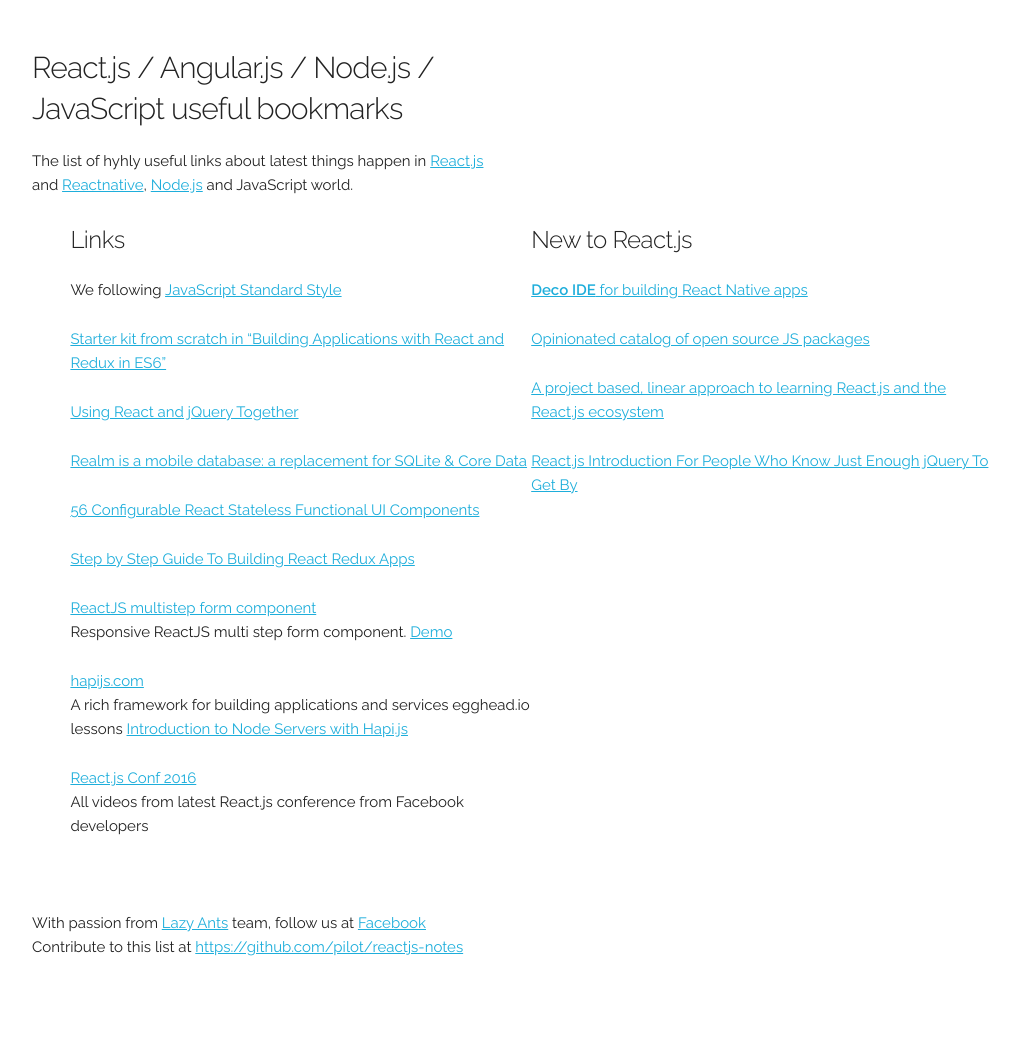
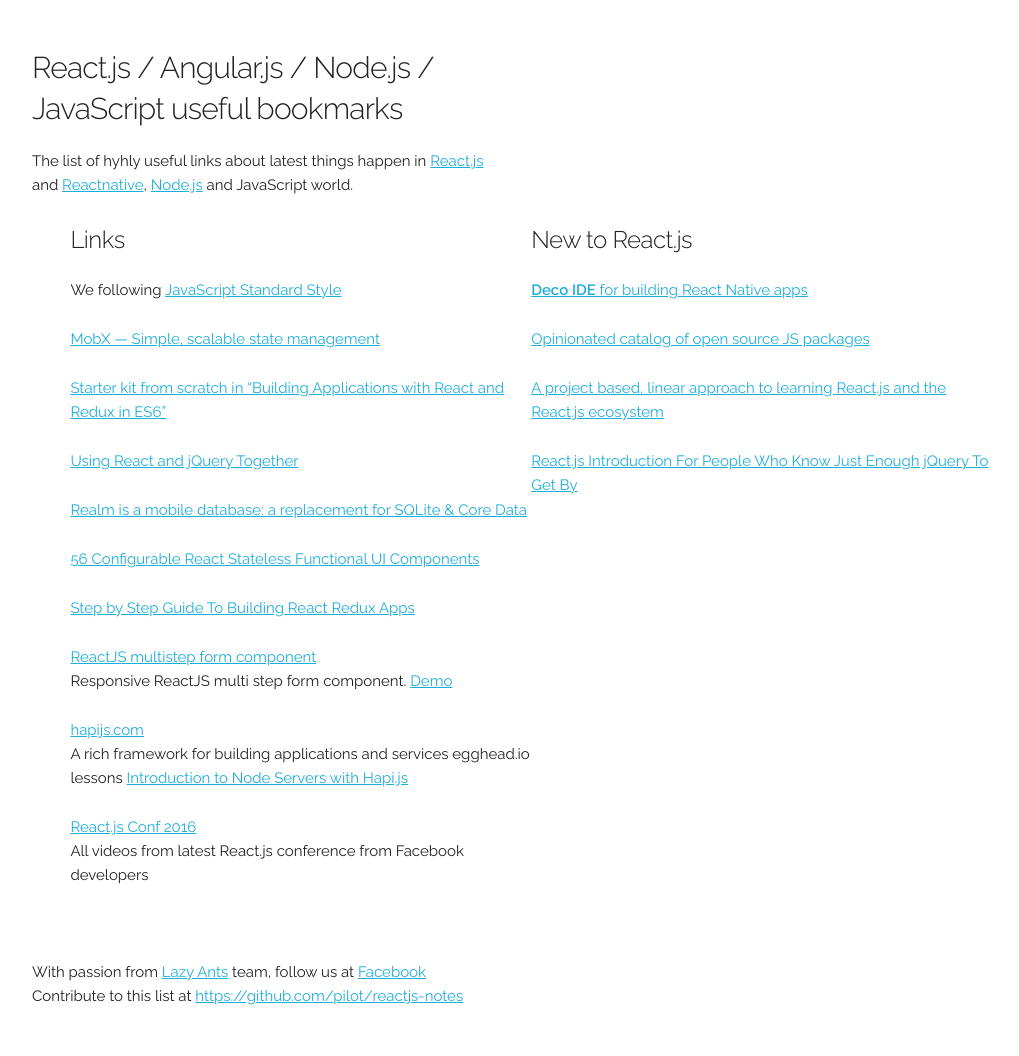
Before and after one commit to pilot/reactjs-notes, a plain HTML site: page index.html in a window 1280 px wide. Shown: the whole page, without its empty margins (128-1147 px from the left). Before the commit the page ends 1007 px from the top, so only its background shows below. Drawn offline with Linux system fonts and the light colour scheme.

Commit message:
add MobX library

```diff
--- a/index.html
+++ b/index.html
@@ -49,6 +49,7 @@
 
         <!-- PUT HERE YOUR NEW AWESOME LINK, use the code-fish below -->
         <!-- <p><a href="http://"></a></p> -->
+        <p><a href="http://mobxjs.github.io/mobx/">MobX &mdash; Simple, scalable state management</a></p>
         <p><a href="https://github.com/coryhouse/react-slingshot">Starter kit from scratch in “Building Applications with React and Redux in ES6”</a></p>
 
         <p><a href="http://tech.oyster.com/using-react-and-jquery-together/">Using React and jQuery Together</a></p>
```
